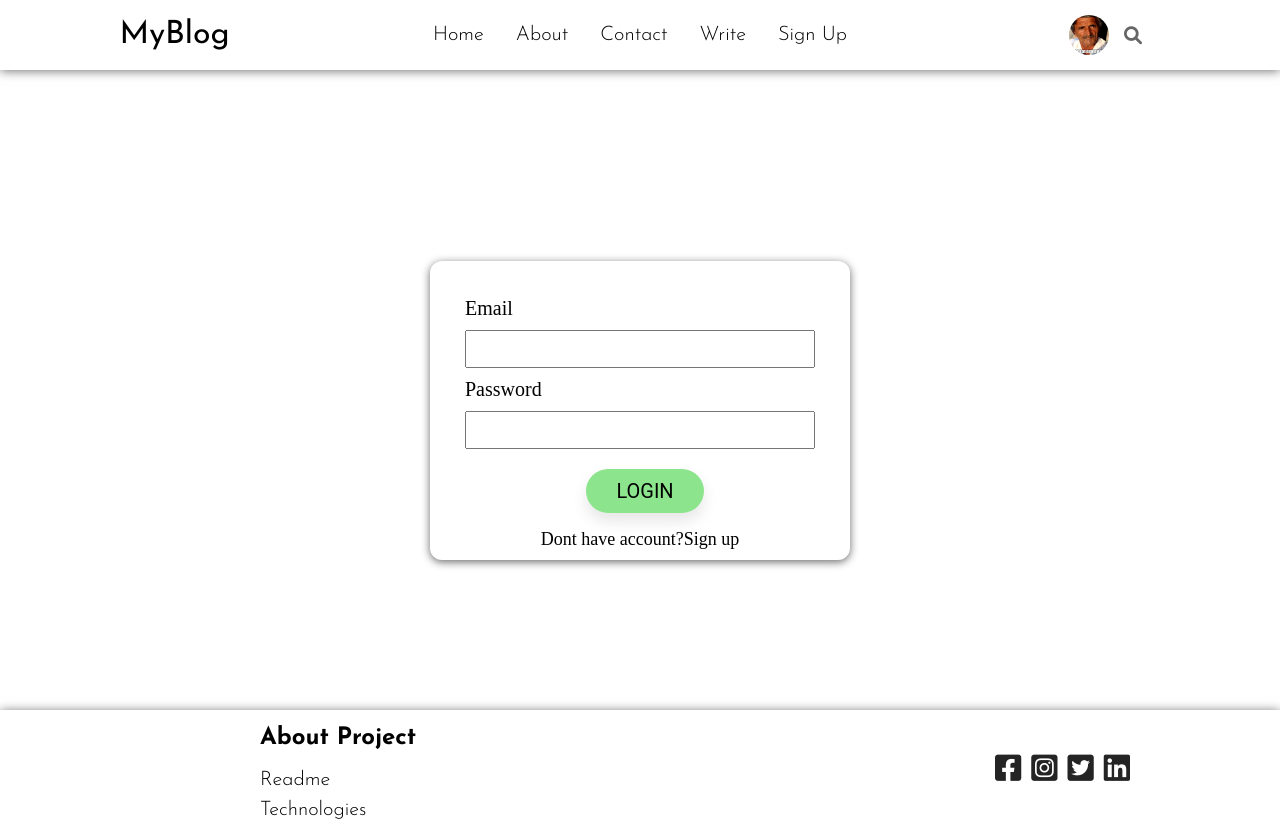
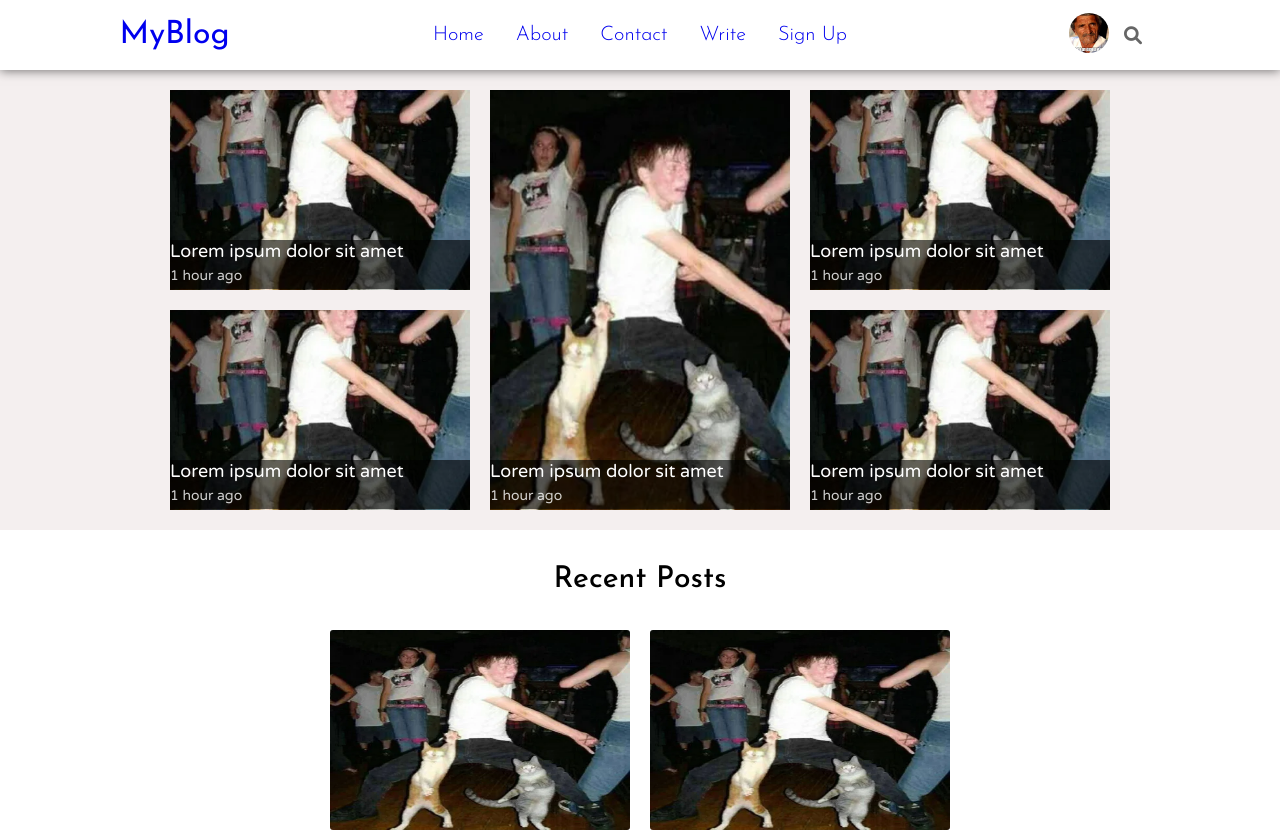
Before and after one commit to keremkoca/react-blog, a React (Create React App) app: page / in a window 1280 px wide. Shown: the top 832 px of the page. Built offline with nearby package versions, Linux system fonts and the light colour scheme.

Commit message:
added navigation with react routes

```diff
--- a/package.json
+++ b/package.json
@@ -8,6 +8,7 @@
     "@testing-library/user-event": "^13.5.0",
     "react": "^17.0.2",
     "react-dom": "^17.0.2",
+    "react-router-dom": "^6.2.1",
     "react-scripts": "5.0.0",
     "web-vitals": "^2.1.2"
   },
--- a/src/App.js
+++ b/src/App.js
@@ -1,13 +1,28 @@
+import Footer from "./Components/Footer/Footer";
 import Navbar from "./Components/Navbar/Navbar";
-import Footer from "./Components/Footer/Footer";
+import Home from "./Pages/Home/Home";
+import React from "react";
 import Login from "./Pages/Login/Login";
 import Register from "./Pages/Register/Register";
+import { BrowserRouter, Routes, Route } from "react-router-dom";
+import PostDetail from "./Pages/PostDetail/PostDetail";
+import Write from "./Pages/Write/Write";
+import Settings from "./Pages/Settings/Settings";
 function App() {
   return (
     <div className="site-wrapper">
-      <Navbar></Navbar>
-      <Login></Login>
-      <Footer></Footer>
+      <BrowserRouter>
+        <Navbar></Navbar>
+        <Routes>
+          <Route path="/" element={<Home />} />
+          <Route path="/details/id" element={<PostDetail />} />
+          <Route path="/write" element={<Write />} />
+          <Route path="/login" element={<Login />} />
+          <Route path="/register" element={<Register />} />
+          <Route path="/settings" element={<Settings />} />
+        </Routes>
+        <Footer></Footer>
+      </BrowserRouter>
     </div>
   );
 }
--- a/src/Components/Footer/Footer.js
+++ b/src/Components/Footer/Footer.js
@@ -17,16 +17,16 @@ function Footer() {
           </div>
           <div className={classes.icon_container}>
             <div className={classes.footer_icon}>
-              <i class="fab fa-facebook-square"></i>
+              <i className="fab fa-facebook-square"></i>
             </div>
             <div className={classes.footer_icon}>
-              <i class="fab fa-instagram-square"></i>
+              <i className="fab fa-instagram-square"></i>
             </div>
             <div className={classes.footer_icon}>
-              <i class="fab fa-twitter-square"></i>
+              <i className="fab fa-twitter-square"></i>
             </div>
             <div className={classes.footer_icon}>
-              <i class="fab fa-linkedin"></i>
+              <i className="fab fa-linkedin"></i>
             </div>
           </div>
         </div>
--- a/src/Components/Navbar/NavUser.js
+++ b/src/Components/Navbar/NavUser.js
@@ -1,10 +1,13 @@
 import React from "react";
 import classes from "./NavUser.module.css";
 import logo from "/Users/emir/Desktop/blog-app/src/Assets/Logo.jpeg";
+import { Link } from "react-router-dom";
 function NavUser() {
   return (
     <div className={classes.container}>
-      <img className={classes.userImg} alt="userImg" src={logo}></img>
+      <Link to="/settings">
+        <img className={classes.userImg} alt="userImg" src={logo}></img>
+      </Link>
       <i className={`${classes.searchIcon} fas fa-search`}></i>
     </div>
   );
--- a/src/Components/Navbar/NavUser.module.css
+++ b/src/Components/Navbar/NavUser.module.css
@@ -9,6 +9,7 @@
   height: 40px;
   border-radius: 50%;
   object-fit: cover;
+  cursor: pointer;
 }
 .searchIcon {
   font-size: 18px;
--- a/src/Components/Navbar/Navbar.css
+++ b/src/Components/Navbar/Navbar.css
@@ -5,3 +5,10 @@
   top: 0;
   z-index: 999;
 }
+.link {
+  text-decoration: none;
+}
+.link:visited {
+  text-decoration: none;
+  color: inherit;
+}
--- a/src/Components/Navbar/Navbar.js
+++ b/src/Components/Navbar/Navbar.js
@@ -2,21 +2,46 @@ import React from "react";
 import Nav from "./Nav";
 import NavLogo from "./NavLogo";
 import NavMenu from "./NavMenu";
+import NavUser from "./NavUser";
 import NavLink from "./NavLink";
-import NavUser from "./NavUser";
+import { Link } from "react-router-dom";
 import "./Navbar.css";
 
 function Navbar() {
   return (
     <div className="navbar">
       <Nav>
-        <NavLogo to="/">MyBlog</NavLogo>
+        <NavLogo>
+          <Link className="link" to="/">
+            MyBlog
+          </Link>
+        </NavLogo>
         <NavMenu>
-          <NavLink to="/">Home</NavLink>
-          <NavLink to="/about">About</NavLink>
-          <NavLink to="/contact">Contact</NavLink>
-          <NavLink to="/write">Write</NavLink>
-          <NavLink to="/signup">Sign Up</NavLink>
+          <NavLink>
+            <Link className="link" to="/">
+              Home
+            </Link>
+          </NavLink>
+          <NavLink>
+            <Link className="link" to="/about">
+              About
+            </Link>
+          </NavLink>
+          <NavLink>
+            <Link className="link" to="/contact">
+              Contact
+            </Link>
+          </NavLink>
+          <NavLink>
+            <Link className="link" to="/write">
+              Write
+            </Link>
+          </NavLink>
+          <NavLink>
+            <Link className="link" to="/register">
+              Sign Up
+            </Link>
+          </NavLink>
         </NavMenu>
         <NavUser />
       </Nav>
--- a/src/Components/Posts/Posts.module.css
+++ b/src/Components/Posts/Posts.module.css
@@ -7,7 +7,6 @@
 }
 .posts_title_container {
   display: flex;
-  width: 940px;
   justify-content: flex-start;
   align-self: center;
 }
--- a/src/Pages/Login/Login.js
+++ b/src/Pages/Login/Login.js
@@ -1,5 +1,6 @@
 import classes from "./Login.module.css";
 import React from "react";
+import { Link } from "react-router-dom";
 
 function Login() {
   return (
@@ -14,7 +15,7 @@ function Login() {
             LOGIN
           </button>
         </form>
-        <span to="/register">Dont have account?Sign up</span>
+        <Link to="/register">Dont have account?Sign up</Link>
       </div>
     </div>
   );
--- a/src/Pages/Register/Register.js
+++ b/src/Pages/Register/Register.js
@@ -1,5 +1,6 @@
 import classes from "./Register.module.css";
 import React from "react";
+import { Link } from "react-router-dom";
 
 function Register() {
   return (
@@ -19,7 +20,7 @@ function Register() {
             Create Account
           </button>
         </form>
-        <span to="/login">Already have an account?Sign in</span>
+        <Link to="/login">Already have an account?Sign in</Link>
       </div>
     </div>
   );
--- a/src/Pages/Register/Register.module.css
+++ b/src/Pages/Register/Register.module.css
@@ -4,6 +4,7 @@
   align-items: center;
   font-size: 18px;
   padding-top: 40px;
+  height: 600px;
 }
 .register {
   display: flex;
```
Also changed, not shown: jsconfig.json (added, +7 -0 lines), 1 other file (tests, documents, lock files or other folders).
